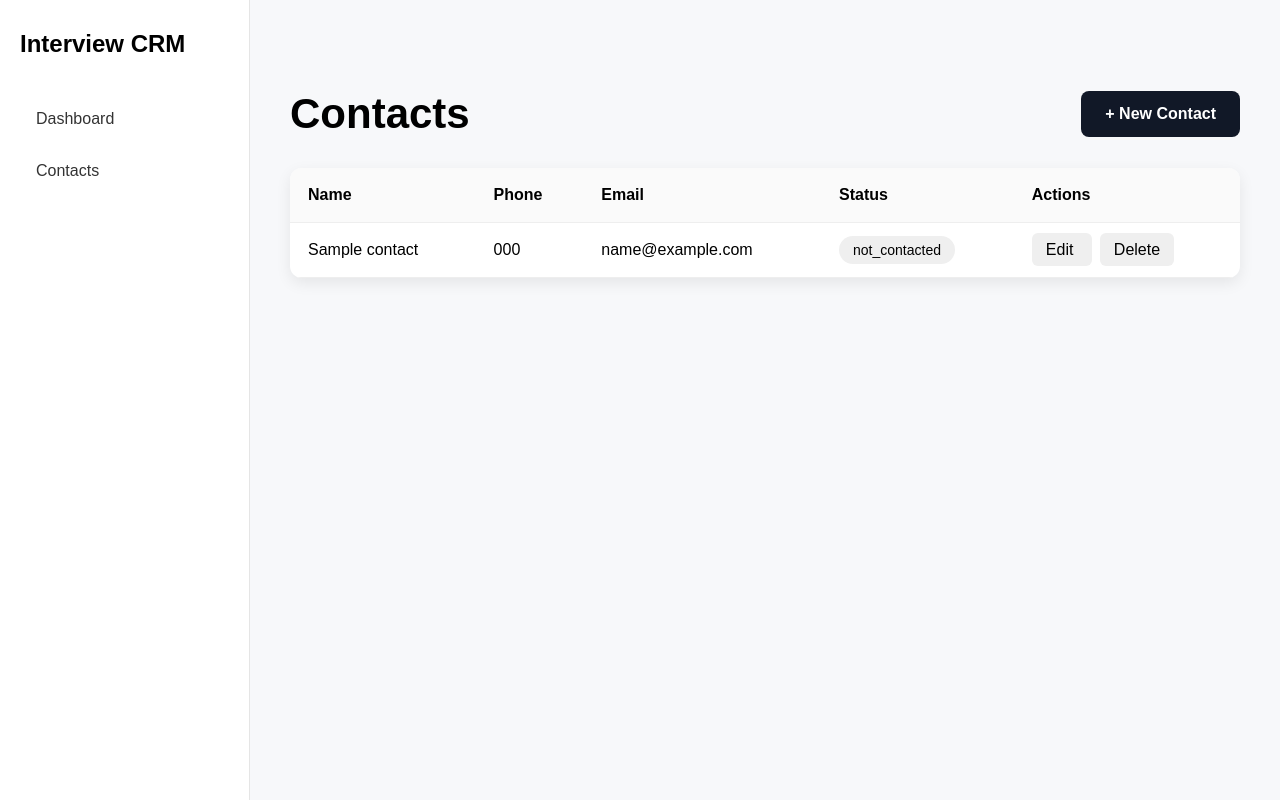
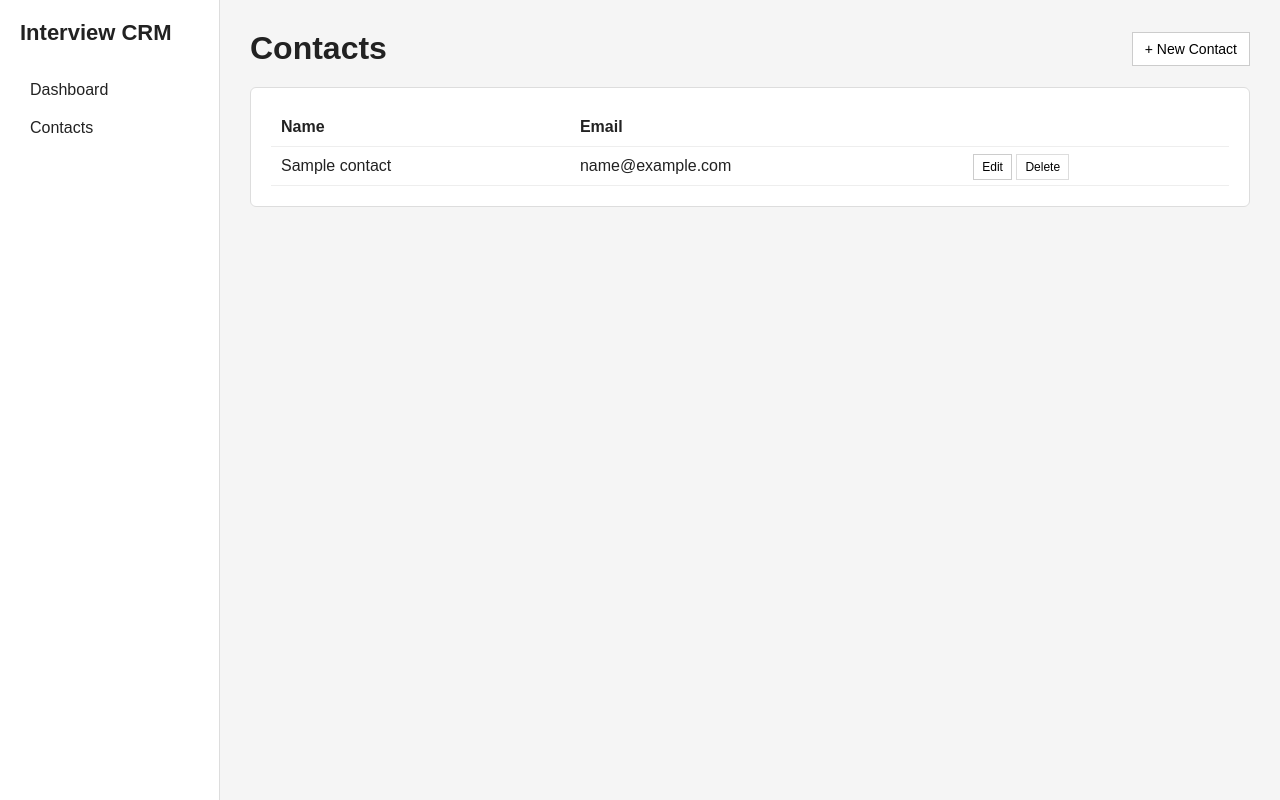
Before and after one commit to mokmay/curema, a Django app: page /contacts/ in a window 1280 px wide. Run offline with Django 4.2, Linux system fonts and the light colour scheme; tables that the repository leaves empty hold one stand-in row (values such as "Sample post").

Commit message:
create base.html and css and cleaned up the html code for all views

```diff
--- a/contacts/static/contacts/style.css
+++ /dev/null
@@ -1,175 +0,0 @@
-body{
-    background:#f8f9fb;
-    font-family:Arial, Helvetica, sans-serif;
-}
-
-.form-container{
-    max-width:900px;
-    margin:50px auto;
-    background:white;
-    padding:40px;
-    border-radius:12px;
-    box-shadow:0 4px 15px rgba(0,0,0,.08);
-}
-
-h1{
-    font-size:38px;
-    margin-bottom:35px;
-}
-
-.form-group{
-    display:flex;
-    flex-direction:column;
-    margin-bottom:25px;
-}
-
-.form-group label{
-    font-weight:600;
-    margin-bottom:8px;
-}
-
-.form-group input,
-.form-group select{
-    width:100%;
-    padding:14px;
-    border:1px solid #d9d9d9;
-    border-radius:8px;
-    font-size:16px;
-    transition:.2s;
-}
-
-.form-group input:focus,
-.form-group select:focus{
-    outline:none;
-    border-color:#111827;
-    box-shadow:0 0 0 3px rgba(17,24,39,.1);
-}
-
-.button-row{
-    display:flex;
-    gap:15px;
-    margin-top:40px;
-}
-
-.save-btn{
-    background:#111827;
-    color:white;
-    border:none;
-    padding:14px 28px;
-    border-radius:8px;
-    font-size:16px;
-    cursor:pointer;
-}
-
-.save-btn:hover{
-    background:black;
-}
-
-.cancel-btn{
-    padding:14px 28px;
-    border:1px solid #ccc;
-    border-radius:8px;
-    text-decoration:none;
-    color:#333;
-    background:white;
-}
-
-.cancel-btn:hover{
-    background:#f2f2f2;
-}
-body{
-    margin:0;
-    background:#f7f8fa;
-    font-family:Arial, Helvetica, sans-serif;
-}
-
-.container{
-    max-width:1100px;
-    margin:50px auto;
-}
-
-.top-bar{
-    display:flex;
-    justify-content:space-between;
-    align-items:center;
-    margin-bottom:30px;
-}
-
-.top-bar h1{
-    font-size:42px;
-    margin:0;
-}
-
-.create-btn{
-    background:#111827;
-    color:white;
-    padding:14px 24px;
-    text-decoration:none;
-    border-radius:8px;
-    font-weight:bold;
-}
-
-.create-btn:hover{
-    background:black;
-}
-
-.table-card{
-    background:white;
-    border-radius:12px;
-    overflow:hidden;
-    box-shadow:0 5px 15px rgba(0,0,0,.08);
-}
-
-table{
-    width:100%;
-    border-collapse:collapse;
-}
-
-th{
-    text-align:left;
-    background:#fafafa;
-    padding:18px;
-    border-bottom:1px solid #eee;
-}
-
-td{
-    padding:18px;
-    border-bottom:1px solid #eee;
-}
-
-.status{
-    background:#efefef;
-    padding:6px 14px;
-    border-radius:20px;
-    font-size:14px;
-}
-
-.edit-btn{
-    text-decoration:none;
-    background:#efefef;
-    color:black;
-    padding:8px 14px;
-    border-radius:6px;
-    margin-right:8px;
-}
-
-.delete-btn{
-    text-decoration:none;
-    background:#efefef;
-    color:black;
-    padding:8px 14px;
-    border-radius:6px;
-}
-
-.edit-btn:hover{
-    background:#BFBFBF;
-}
-
-.delete-btn:hover{
-    background:#BFBFBF;
-}
-
-.empty{
-    text-align:center;
-    color:gray;
-}
--- a/contacts/templates/contacts/read.html
+++ b/contacts/templates/contacts/read.html
@@ -1,98 +1,33 @@
 {% extends "base.html" %}
 
-{% block title %}
-Contacts
+{% block title %}Contacts{% endblock %}
+{% block heading %}Contacts{% endblock %}
+
+{% block actions %}
+<a href="{% url 'create' %}" class="btn">+ New Contact</a>
 {% endblock %}
 
 {% block content %}
-{% load static %}
-
-<!DOCTYPE html>
-<html lang="en">
-<head>
-    <meta charset="UTF-8">
-    <meta name="viewport" content="width=device-width, initial-scale=1.0">
-    <title>Contacts</title>
-
-    <link rel="stylesheet" href="{% static 'contacts/style.css' %}">
-</head>
-<body>
-
-<div class="container">
-
-    <div class="top-bar">
-        <h1>Contacts</h1>
-
-        <a href="{% url 'create' %}" class="create-btn">
-            + New Contact
-        </a>
-    </div>
-
-    <div class="table-card">
-
 <table>
-
-            <thead>
     <tr>
         <th>Name</th>
-                    <th>Phone</th>
         <th>Email</th>
-                    <th>Status</th>
-                    <th>Actions</th>
+        <th></th>
     </tr>
-            </thead>
-
-            <tbody>
 
     {% for contact in contacts %}
-
-                <tr>
+        <tr onclick="window.location='{% url 'details' contact.id %}'" class="row-link">
 
         <td>{{ contact.name }}</td>
-
-                    <td>{{ contact.phone_number }}</td>
-
         <td>{{ contact.email }}</td>
 
-                    <td>
-                        <span class="status">
-                            {{ contact.status }}
-                        </span>
-                    </td>
-
-                    <td>
-
-                        <a href="{% url 'edit' contact.id %}" class="edit-btn">
-                            Edit
-                        </a>
-
-                        <a href="{% url 'delete' contact.id %}" class="delete-btn">
-                            Delete
-                        </a>
-
+            <!-- IMPORTANT: stop row click when clicking buttons -->
+        <td onclick="event.stopPropagation();">
+            <a href="{% url 'edit' contact.id %}" class="btn btn-sm">Edit</a>
+            <a href="{% url 'delete' contact.id %}" class="btn btn-sm btn-danger">Delete</a>
         </td>
 
     </tr>
-
-                {% empty %}
-
-                <tr>
-                    <td colspan="5" class="empty">
-                        No contacts found.
-                    </td>
-                </tr>
-
     {% endfor %}
-
-            </tbody>
-
 </table>
-
-    </div>
-
-</div>
-
-</body>
-</html>
-
 {% endblock %}
--- a/contacts/urls.py
+++ b/contacts/urls.py
@@ -6,5 +6,6 @@ urlpatterns = [
     path("create/", views.create, name="create"),
     path("", views.read, name="read"),
     path("delete/<int:id>/", views.delete, name="delete"),
-    path("edit/<int:id>/", views.edit, name="edit")
+    path("edit/<int:id>/", views.edit, name="edit"),
+    path("details/<int:pk>/", views.details, name="details")
 ]
--- a/contacts/views.py
+++ b/contacts/views.py
@@ -16,7 +16,7 @@ def create(request):
     else:
         form = ContactForm()
 
-    return render(request, "contacts/create.html", {"form": form})
+    return render(request, "contacts/contact_form.html", {"form": form})
 
 def read(request):
     contacts = Contact.objects.all()
@@ -28,9 +28,13 @@ def read(request):
 def delete(request, id):
     contact = get_object_or_404(Contact, id=id)
 
-    contact.delete()
+    if request.method == "POST":
+        contact.delete()
+        return redirect("read")
 
-    return redirect("read")
+    return render(request, "contacts/delete.html", {
+        "contact": contact
+    })
 
 def edit(request, id):
     contact = get_object_or_404(Contact, id=id)
@@ -44,6 +48,12 @@ def edit(request, id):
     else:
         form = ContactForm(instance=contact)
 
-    return render(request, "contacts/edit.html", {
+    return render(request, "contacts/contact_form.html", {
         "form": form
     })
+
+def details(request, pk):
+    contact = get_object_or_404(Contact, pk=pk)
+    return render(request, "contacts/details.html", {
+        "contact": contact
+    })
--- a/static/curema/css/base.css
+++ b/static/curema/css/base.css
@@ -1,44 +1,157 @@
-*{
-    margin:0;
-    padding:0;
-    box-sizing:border-box;
+* {
+    box-sizing: border-box;
+    margin: 0;
+    font-family: Arial, sans-serif;
 }
 
-body{
-    font-family:Arial, Helvetica, sans-serif;
-    background:#f7f7f7;
+body {
+    background: #f5f5f5;
+    color: #222;
 }
 
-.layout{
-    display:flex;
-    min-height:100vh;
+/* Layout */
+.app {
+    display: flex;
+    height: 100vh;
 }
 
-.sidebar{
-    width:250px;
-    background:white;
-    border-right:1px solid #e5e5e5;
-    padding:30px 20px;
+/* Sidebar */
+.sidebar {
+    width: 220px;
+    background: #fff;
+    padding: 20px;
+    border-right: 1px solid #ddd;
+    display: flex;
+    flex-direction: column;
 }
 
-.sidebar h2{
-    margin-bottom:40px;
+.sidebar h2 {
+    font-size: 22px;
+    font-weight: bold;
+    margin-bottom: 25px;
 }
 
-.nav-link{
-    display:block;
-    text-decoration:none;
-    color:#333;
-    padding:12px 16px;
-    border-radius:8px;
-    margin-bottom:10px;
+.sidebar a {
+    display: block;
+    padding: 10px;
+    text-decoration: none;
+    color: #222;
+    border-radius: 4px;
 }
 
-.nav-link:hover{
-    background:#f2f2f2;
+.sidebar a:hover {
+    font-weight: bold;
+    background: #eee;
 }
 
-.main-content{
-    flex:1;
-    padding:40px;
+.sidebar-bottom {
+    margin-top: auto;
 }
+
+/* Main */
+.content {
+    flex: 1;
+    padding: 30px;
+}
+
+/* Top bar */
+.topbar {
+    display: flex;
+    justify-content: space-between;
+    align-items: center;
+    margin-bottom: 20px;
+}
+
+/* Card */
+.card {
+    background: #fff;
+    padding: 20px;
+    border-radius: 6px;
+    border: 1px solid #ddd;
+}
+
+/* Buttons */
+.btn {
+    padding: 8px 12px;
+    border: 1px solid #ccc;
+    background: #fff;
+    cursor: pointer;
+    text-decoration: none;
+    color: #000;
+    font-size: 14px;
+}
+
+.btn:hover {
+    background: #eee;
+}
+
+/* Table */
+table {
+    width: 100%;
+    border-collapse: collapse;
+}
+
+th, td {
+    padding: 10px;
+    border-bottom: 1px solid #eee;
+    text-align: left;
+}
+
+/* Forms */
+input, select, textarea {
+    width: 100%;
+    padding: 8px;
+    margin-top: 5px;
+    margin-bottom: 15px;
+    border: 1px solid #ccc;
+}
+/* Buttons group */
+.actions {
+    display: flex;
+    gap: 8px;
+}
+
+/* Small buttons (for table actions) */
+.btn-sm {
+    padding: 5px 8px;
+    font-size: 12px;
+}
+
+/* Primary button */
+.btn-primary {
+    border: 1px solid #bbb;
+    background: #fff;
+}
+
+.btn-primary:hover {
+    background: #eee;
+}
+
+/* Danger button */
+.btn-danger {
+    border: 1px solid #ddd;
+}
+
+.btn-danger:hover {
+    background: #f5f5f5;
+}
+
+/* Back button */
+.btn-back {
+    margin-bottom: 15px;
+    display: inline-block;
+}
+
+/* Active sidebar link */
+.sidebar a.active {
+    font-weight: bold;
+}
+
+/* Clickable row */
+.row-link {
+    cursor: pointer;
+}
+
+.row-link:hover {
+    background: #f7f7f7;
+}
--- a/templates/base.html
+++ b/templates/base.html
@@ -1,34 +1,36 @@
 {% load static %}
-
 <!DOCTYPE html>
 <html lang="en">
 <head>
     <meta charset="UTF-8">
-    <title>{% block title %}Interview CRM{% endblock %}</title>
-
+    <title>{% block title %}CRM{% endblock %}</title>
     <link rel="stylesheet" href="{% static 'curema/css/base.css' %}">
 </head>
 <body>
 
-<div class="layout">
+<div class="app">
 
+    <!-- Sidebar -->
     <aside class="sidebar">
-
         <h2>Interview CRM</h2>
 
-        <a href="{% url 'dashboard' %}" class="nav-link">
-            Dashboard
-        </a>
-
-        <a href="{% url 'read' %}" class="nav-link">
-             Contacts
-        </a>
-
+        <nav>
+            <a href="{% url 'dashboard' %}">Dashboard</a>
+            <a href="{% url 'read' %}">Contacts</a>
+        </nav>
     </aside>
 
-    <main class="main-content">
-        {% block content %}
-        {% endblock %}
+    <!-- Main Content -->
+    <main class="content">
+        <header class="topbar">
+            <h1>{% block heading %}{% endblock %}</h1>
+
+            {% block actions %}{% endblock %}
+        </header>
+
+        <section class="card">
+            {% block content %}{% endblock %}
+        </section>
     </main>
 
 </div>
```
Also changed, not shown: contacts/templates/contacts/contact_form.html (added, +15 -0 lines), contacts/templates/contacts/create.html (deleted, +0 -58 lines), contacts/templates/contacts/delete.html (added, +13 -0 lines), contacts/templates/contacts/details.html (added, +24 -0 lines), contacts/templates/contacts/edit.html (deleted, +0 -64 lines). Lines whose indentation alone changed are shown as unchanged.
